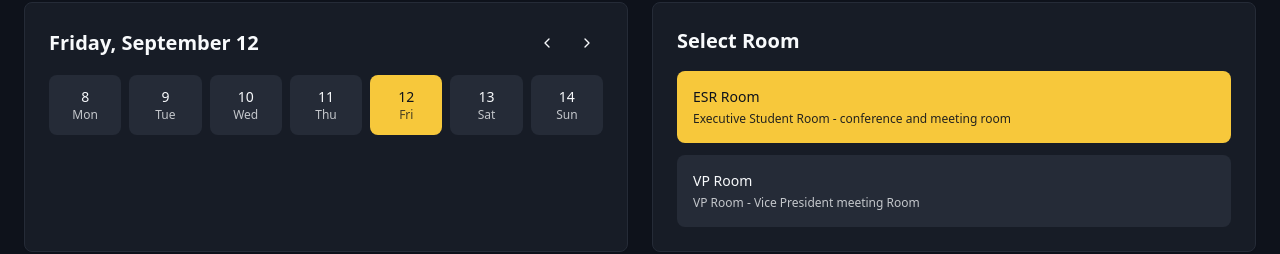
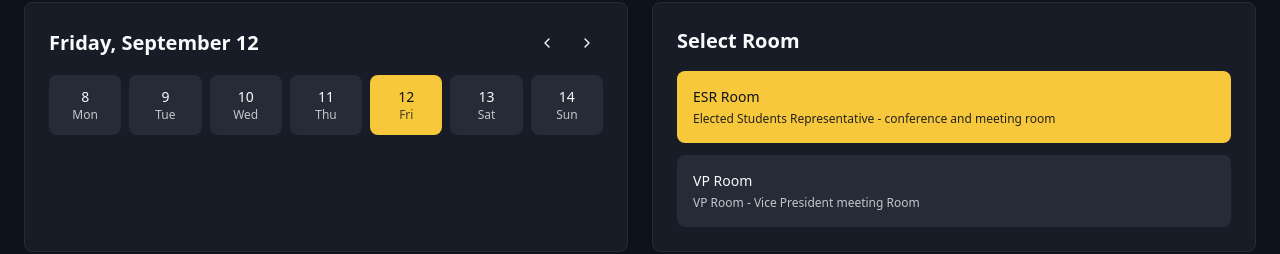
Before and after one commit to mr-rohit-7903/VP-ESR, a React (Vite) app in the folder frontend/: page / in a window 1280 px wide. Shown: the part 110-364 px from the top of the page. Built offline with nearby package versions, Linux system fonts and the light colour scheme; no server answers; the HTML template or start-up script is replaced by a standard one.

Commit message:
fixed esr

```diff
--- a/frontend/src/components/RoomSelector.tsx
+++ b/frontend/src/components/RoomSelector.tsx
@@ -9,7 +9,7 @@ const rooms = [
   {
     id: 'ESR Room',
     name: 'ESR Room',
-    description: 'Executive Student Room - conference and meeting room',
+    description: 'Elected Students Representative - conference and meeting room',
   },
   {
     id: 'VP Room',
```
